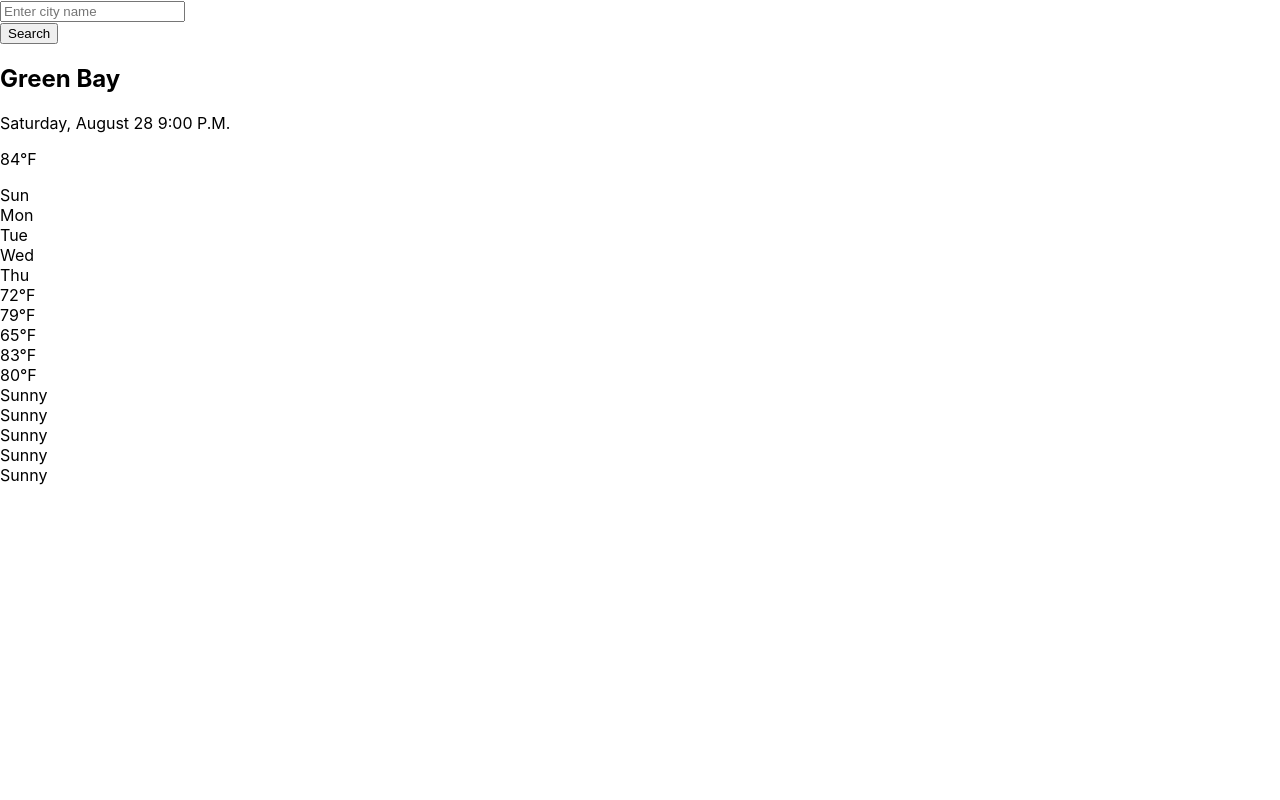
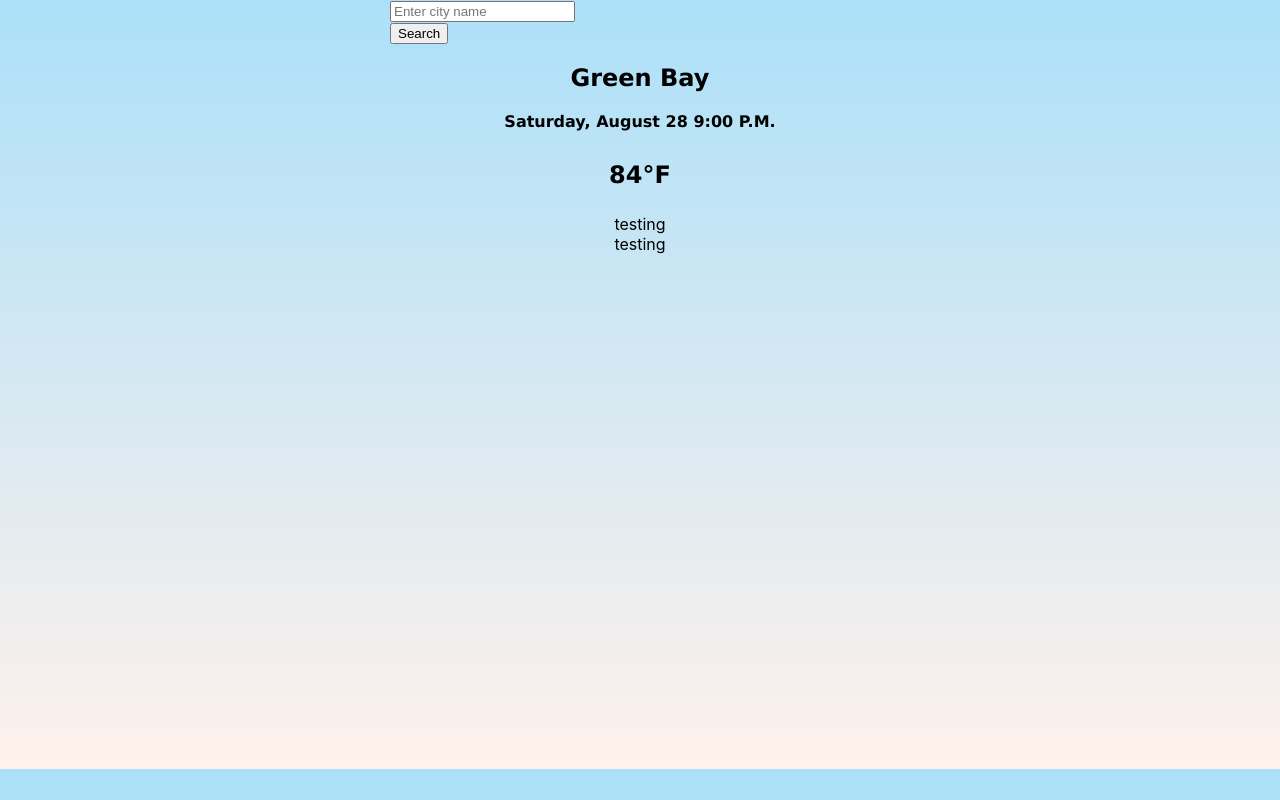
Before and after one commit to batesmichelle23/react-weather-app, a React (Create React App) app: page / in a window 1280 px wide. Built offline with nearby package versions, Linux system fonts and the light colour scheme.

Commit message:
Transferred CSS/Weather app

```diff
--- a/src/App.css
+++ b/src/App.css
@@ -36,3 +36,203 @@
     transform: rotate(360deg);
   }
 }
+.Title {
+  font-family: sans-serif;
+  text-align: center;
+  margin-top: 20px;
+}
+
+.current-city {
+  font-family: "Lucida Sans", "Lucida Sans Regular", "Lucida Grande",
+    "Lucida Sans Unicode", Geneva, Verdana, sans-serif;
+  text-align: center;
+}
+
+.currentDate {
+  font-family: "Lucida Sans", "Lucida Sans Regular", "Lucida Grande",
+    "Lucida Sans Unicode", Geneva, Verdana, sans-serif;
+  text-align: center;
+  font-weight: bold;
+}
+
+.current-temp {
+  font-family: "Lucida Sans", "Lucida Sans Regular", "Lucida Grande",
+    "Lucida Sans Unicode", Geneva, Verdana, sans-serif;
+  text-align: center;
+  font-weight: bold;
+  font-size: 24px;
+}
+
+.fa-sun {
+  color: rgb(207, 207, 102);
+  font-size: 30px;
+}
+
+.weather {
+  text-align: center;
+}
+
+Form {
+  width: 500px;
+  margin: 0 auto;
+}
+
+index {
+  width: 500px;
+}
+
+#days {
+  font-size: 22px;
+  font-family: "Lucida Sans", "Lucida Sans Regular", "Lucida Grande",
+    "Lucida Sans Unicode", Geneva, Verdana, sans-serif;
+  color: rgb(0, 0, 0);
+  padding: 2px;
+  text-align: center;
+  font-weight: bold;
+  text-decoration: underline;
+}
+
+.forecast {
+  font-size: 18px;
+  font-family: "Lucida Sans", "Lucida Sans Regular", "Lucida Grande",
+    "Lucida Sans Unicode", Geneva, Verdana, sans-serif;
+  color: rgb(0, 0, 0);
+  text-align: center;
+  font-weight: bold;
+  margin: auto;
+  border: 2px solid rgb(255, 255, 255);
+  background-color: white;
+  border-radius: 25px;
+  width: 700px;
+  padding: 20px;
+}
+
+#icons {
+  color: rgb(207, 207, 102);
+  font-size: 30px;
+}
+
+body {
+  height: 769px;
+  background: linear-gradient(to top, #fff1eb 0%, #ace0f9 100%);
+}
+
+#iconDay1:hover {
+  background-color: rgb(70, 208, 233);
+  color: rgb(0, 0, 0);
+  border-radius: 5px;
+}
+
+#iconDay2:hover {
+  background-color: rgb(70, 208, 233);
+  color: rgb(0, 0, 0);
+  border-radius: 5px;
+}
+
+#iconDay3:hover {
+  background-color: rgb(70, 208, 233);
+  color: rgb(0, 0, 0);
+  border-radius: 5px;
+}
+
+#iconDay4:hover {
+  background-color: rgb(70, 208, 233);
+  color: rgb(0, 0, 0);
+  border-radius: 5px;
+}
+
+#iconDay5:hover {
+  background-color: rgb(70, 208, 233);
+  color: rgb(0, 0, 0);
+  border-radius: 5px;
+}
+
+#sun:hover {
+  background-color: rgb(70, 208, 233);
+  color: rgb(0, 0, 0);
+  border-radius: 5px;
+}
+
+#mon:hover {
+  background-color: rgb(70, 208, 233);
+  color: rgb(0, 0, 0);
+  border-radius: 5px;
+}
+
+#tue:hover {
+  background-color: rgb(70, 208, 233);
+  color: rgb(0, 0, 0);
+  border-radius: 5px;
+}
+
+#wed:hover {
+  background-color: rgb(70, 208, 233);
+  color: rgb(0, 0, 0);
+  border-radius: 5px;
+}
+
+#thu:hover {
+  background-color: rgb(70, 208, 233);
+  color: rgb(0, 0, 0);
+  border-radius: 5px;
+}
+
+#tempDay1:hover {
+  background-color: rgb(70, 208, 233);
+  color: rgb(0, 0, 0);
+  border-radius: 5px;
+}
+
+#tempDay2:hover {
+  background-color: rgb(70, 208, 233);
+  color: rgb(0, 0, 0);
+  border-radius: 5px;
+}
+
+#tempDay3:hover {
+  background-color: rgb(70, 208, 233);
+  color: rgb(0, 0, 0);
+  border-radius: 5px;
+}
+
+#tempDay4:hover {
+  background-color: rgb(70, 208, 233);
+  color: rgb(0, 0, 0);
+  border-radius: 5px;
+}
+
+#tempDay5:hover {
+  background-color: rgb(70, 208, 233);
+  color: rgb(0, 0, 0);
+  border-radius: 5px;
+}
+
+#feelsLikeDay1:hover {
+  background-color: rgb(70, 208, 233);
+  color: rgb(0, 0, 0);
+  border-radius: 5px;
+}
+
+#feelsLikeDay2:hover {
+  background-color: rgb(70, 208, 233);
+  color: rgb(0, 0, 0);
+  border-radius: 5px;
+}
+
+#feelsLikeDay3:hover {
+  background-color: rgb(70, 208, 233);
+  color: rgb(0, 0, 0);
+  border-radius: 5px;
+}
+
+#feelsLikeDay4:hover {
+  background-color: rgb(70, 208, 233);
+  color: rgb(0, 0, 0);
+  border-radius: 5px;
+}
+
+#feelsLikeDay5:hover {
+  background-color: rgb(70, 208, 233);
+  color: rgb(0, 0, 0);
+  border-radius: 5px;
+}
--- a/src/Weather.js
+++ b/src/Weather.js
@@ -11,77 +11,15 @@ export default function Weather() {
         <span className="icon">
           <i className="fas fa-sun"></i>
         </span>
-      </p>
-      <div className="forecast">
-        <div className="row" id="days">
-          <div className="col" id="sun">
-            Sun
+          </p>
+
+          <div className="container">
+              <div className="row">
+                  <div className="col">testing</div>
+                  <div className="col">testing</div>
+              </div>
+
           </div>
-          <div className="col" id="mon">
-            Mon
           </div>
-          <div className="col" id="tue">
-            Tue
-          </div>
-          <div className="col" id="wed">
-            Wed
-          </div>
-          <div className="col" id="thu">
-            Thu
-          </div>
-        </div>
-        <div className="row" id="temps">
-          <div className="col" id="tempDay1">
-            72&#176;F
-          </div>
-          <div className="col" id="tempDay2">
-            79&#176;F
-          </div>
-          <div className="col" id="tempDay3">
-            65&#176;F
-          </div>
-          <div className="col" id="tempDay4">
-            83&#176;F
-          </div>
-          <div className="col" id="tempDay5">
-            80&#176;F
-          </div>
-        </div>
-        <div className="row" id="icons">
-          <div className="col" id="iconDay1">
-            <i className="fas fa-cloud-sun"></i>
-          </div>
-          <div className="col" id="iconDay2">
-            <i className="fas fa-cloud-sun"></i>
-          </div>
-          <div className="col" id="iconDay3">
-            <i className="fas fa-cloud-sun"></i>
-          </div>
-          <div className="col" id="iconDay4">
-            <i className="fas fa-cloud-sun"></i>
-          </div>
-          <div className="col" id="iconDay5">
-            <i className="fas fa-cloud-sun"></i>
-          </div>
-        </div>
-        <div className="row" id="feelsLike">
-          <div className="col" id="feelsLikeDay1">
-            Sunny
-          </div>
-          <div className="col" id="feelsLikeDay2">
-            Sunny
-          </div>
-          <div className="col" id="feelsLikeDay3">
-            Sunny
-          </div>
-          <div className="col" id="feelsLikeDay4">
-            Sunny
-          </div>
-          <div className="col" id="feelsLikeDay5">
-            Sunny
-          </div>
-        </div>
-      </div>
-    </div>
   );
 }
```
